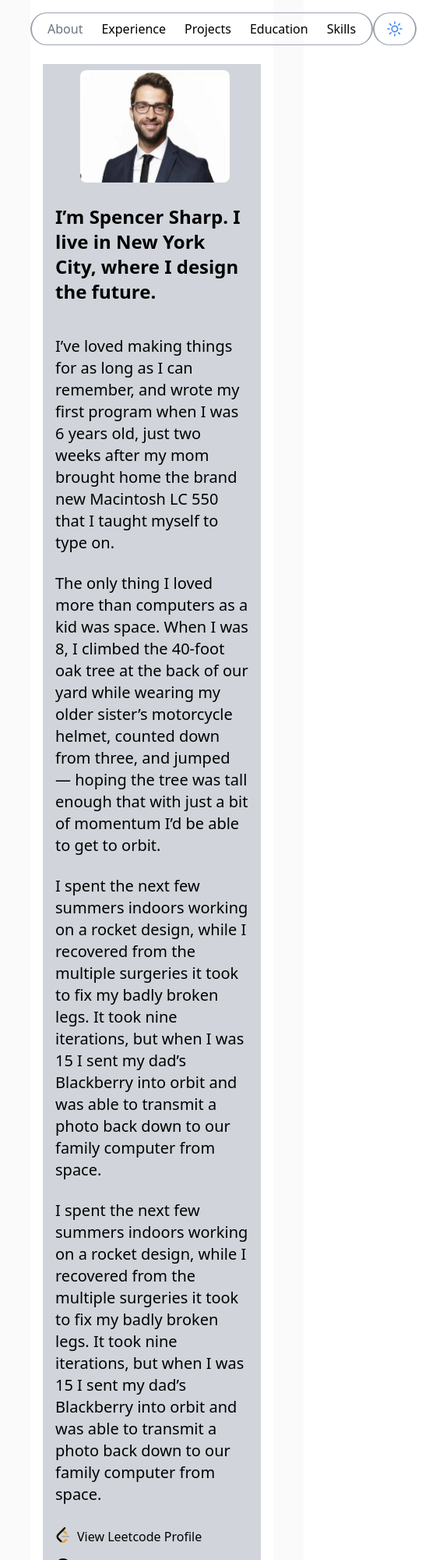
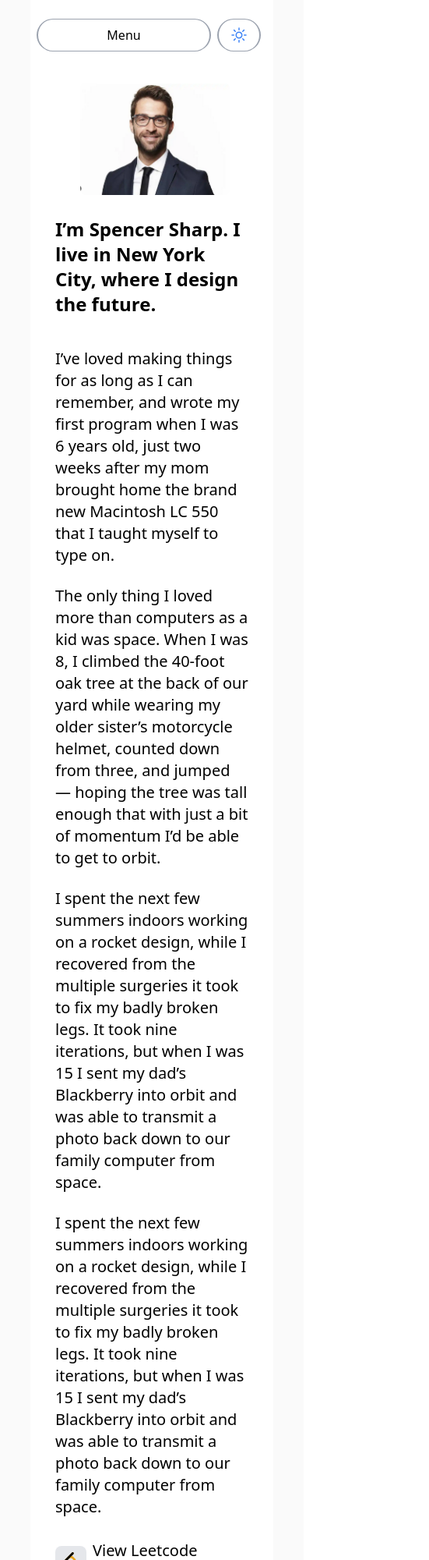
Before and after one commit to dhruv-bajaj/my-portfolio, a React (Vite) app: page / in a window 390 px wide. Shown: the top 2000 px of the page at 78% size, 551 px wide, since content can reach past the window. Built offline with nearby package versions, Linux system fonts and the light colour scheme.

Commit message:
Make navbar responsive and add dark mode styles in about component

```diff
--- a/src/components/About/About.tsx
+++ b/src/components/About/About.tsx
@@ -8,17 +8,17 @@ const About = () => {
           <SelfIntroduction />
         </div>
         <div className="w-full md:w-1/2 flex flex-col min-h-full h-auto">
-          <div className="order-1 w-full md:h-2/3 bg-gray-300 flex justify-center items-center p-2 pl-4">
+          <div className="order-1 w-full md:h-2/3 flex justify-center items-center p-2 pl-4">
             <img
               src="/PortfolioImage.png"
               alt="My Photo"
               className="w-3/4 aspect-[4/3] rounded-lg"
             />
           </div>
-          <div className="order-2 w-full md:hidden bg-gray-300 -2">
+          <div className="order-2 w-full md:hidden">
             <SelfIntroduction />
           </div>
-          <div className="order-3 w-full md:h-1/3 bg-gray-300 p-2 pl-4">
+          <div className="order-3 w-full md:h-1/3 p-2 pl-4">
             <CodingProfiles />
           </div>
         </div>
--- a/src/components/About/CodingProfiles.tsx
+++ b/src/components/About/CodingProfiles.tsx
@@ -28,11 +28,11 @@ const CodingProfiles = () => {
           <a
             href={ele.url}
             target="_blank"
-            className="flex flex-row
-          md:justify-start"
+            className="flex flex-row flex-wrap
+          md:justify-start items-center text-xl"
           >
-            <img src={ele.icon} alt={ele.name} className="h-5 mr-2" />
-            {ele.name}
+            <span className="bg-gray-200 rounded-lg" ><img src={ele.icon} alt={ele.name} className="h-6 m-2" /></span>
+            <span className="ml-2 dark:text-gray-300 flex flex-wrap w-2/3">{ele.name}</span>
           </a>
         );
       })}
--- a/src/components/About/SelfIntroduction.tsx
+++ b/src/components/About/SelfIntroduction.tsx
@@ -1,10 +1,10 @@
 const SelfIntroduction = () => {
   return (
-    <div className="h-auto min-h-full bg-gray-300 mb-4 flex flex-wrap items-center">
-      <div className="h-1/3 text-2xl lg:text-5xl font-semibold flex items-center p-4">
+    <div className="h-auto min-h-full mb-4 flex flex-wrap items-center">
+      <div className="h-1/3 text-2xl lg:text-5xl font-semibold flex items-center p-4 dark:text-white">
         I’m Spencer Sharp. I live in New York City, where I design the future.
       </div>
-      <div className=" h-2/3 text-xl flex flex-col items-start p-4 gap-6">
+      <div className=" h-2/3 text-xl flex flex-col items-start p-4 gap-6 dark:text-gray-300">
         <div>
           I’ve loved making things for as long as I can remember, and wrote my
           first program when I was 6 years old, just two weeks after my mom
--- a/src/components/NavTabs.tsx
+++ b/src/components/NavTabs.tsx
@@ -13,7 +13,7 @@ interface NavTabsProps {
 const NavTabs: React.FC<NavTabsProps> = ({scrollToSection}) => {
   const [selectedTabValue, setSelectedTabValue] = useState<string>("About");
   return (
-    <div className="flex row">
+    <div className="flex flex-col divide-y-2 border-2 rounded-lg sm:border-0 sm:flex-row sm:divide-x-0 sm:divide-y-0">
       {navTabsHeadings.map((navTabHeading) => (
         <div
           className={`flex justify-center pl-3 pr-3 hover:text-blue-400
--- a/src/components/Navbar.tsx
+++ b/src/components/Navbar.tsx
@@ -1,6 +1,6 @@
 import { SunIcon } from "@heroicons/react/24/outline";
 import { MoonIcon } from "@heroicons/react/24/solid";
-import { useRef } from "react";
+import { useRef, useState } from "react";
 import NavTabs from "./NavTabs";
 interface NavbarProps {
   darkMode: boolean;
@@ -10,6 +10,7 @@ const Navbar: React.FC<NavbarProps> = ({ darkMode, setDarkMode }) => {
   const changeMode = () => {
     setDarkMode((prevState: boolean) => !prevState);
   };
+  const [showDropDown, setShowDropDown] = useState<boolean>(false);
 
   const navbarRef = useRef(null);
 
@@ -30,10 +31,18 @@ const Navbar: React.FC<NavbarProps> = ({ darkMode, setDarkMode }) => {
       className="container sticky top-0 w-80vw z-50 mx-auto pt-4 pb-2 bg-white dark:bg-dark-mode-bg"
     >
       <div className="flex row justify-between items-center">
-        <div className="flex"></div>
-        <div className="flex rounded-l-full rounded-r-full border border-gray-400 border-l-2 border-r-2 p-2">
+        <div className="hidden sm:flex"></div>
+        <div className="hidden sm:flex rounded-l-full rounded-r-full border border-gray-400 border-l-2 border-r-2 p-2 dark:bg-dark-mode-navbar shadow-md">
           <NavTabs scrollToSection={scrollToSection} />
         </div>
+       <div onClick={()=>{setShowDropDown(prevState=>!prevState)}} className="sm:hidden flex justify-center cursor-pointer w-full m-2 rounded-l-full rounded-r-full overflow-hidden border border-gray-400 border-l-2 border-r-2 p-2">
+        Menu
+        <div className="z-10 absolute bg-white top-[66px] w-3/4">
+        {
+          showDropDown ?  <NavTabs scrollToSection={scrollToSection} />: <></>
+        }
+        </div>
+       </div>
         <div className="flex">
           <div
             className="flex justify-center cursor-pointer mr-4 w-14 rounded-l-full rounded-r-full overflow-hidden border border-gray-400 border-l-2 border-r-2 p-2"
--- a/tailwind.config.js
+++ b/tailwind.config.js
@@ -15,7 +15,8 @@ export default{
       },
       colors:{
         'dark-mode-bg':"#18181B",
-        'light-mode-bg':"#FAFAFA"
+        'light-mode-bg':"#FAFAFA",
+        'dark-mode-navbar':"#252529"
       },
     },
   },
```
